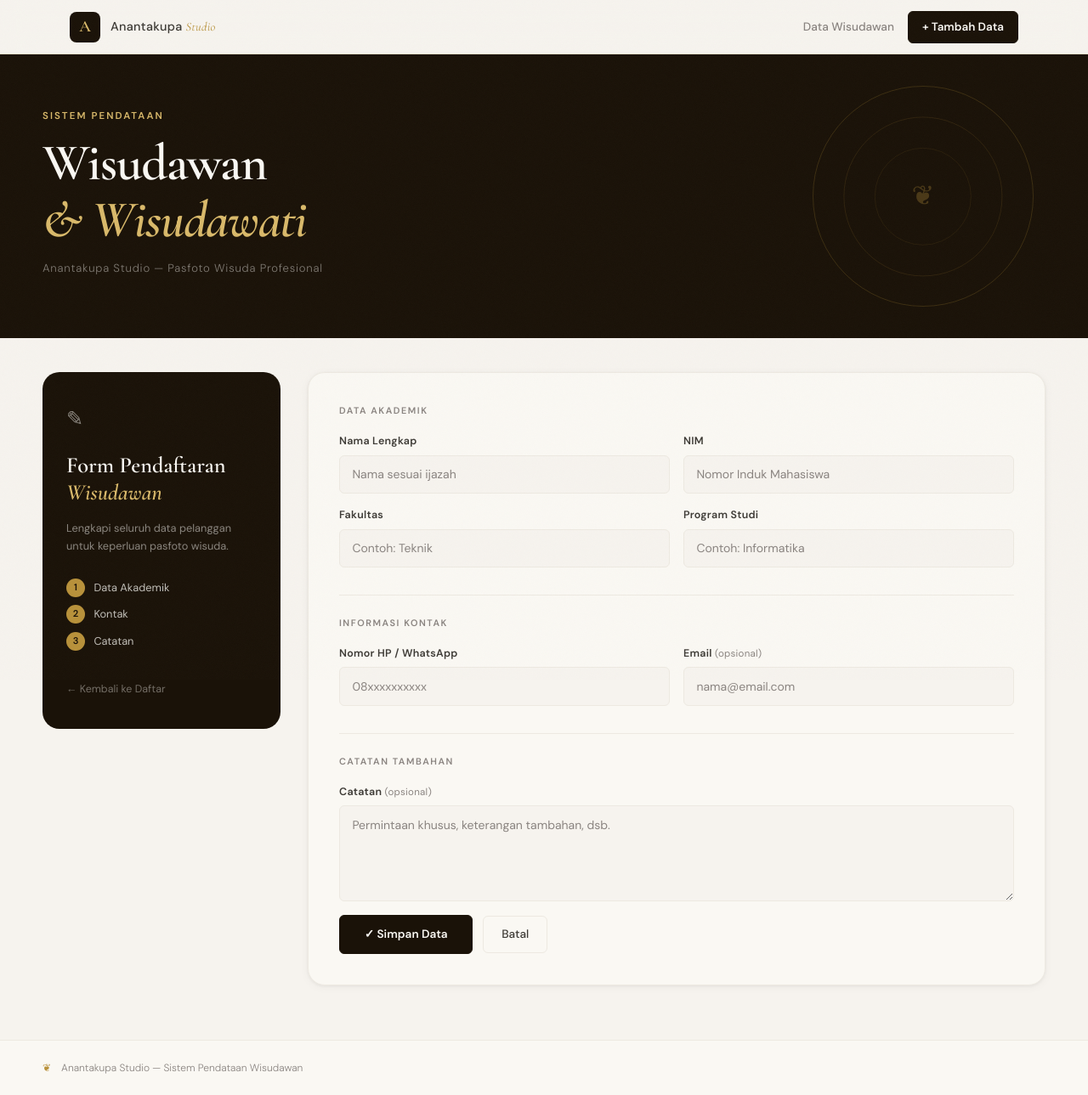
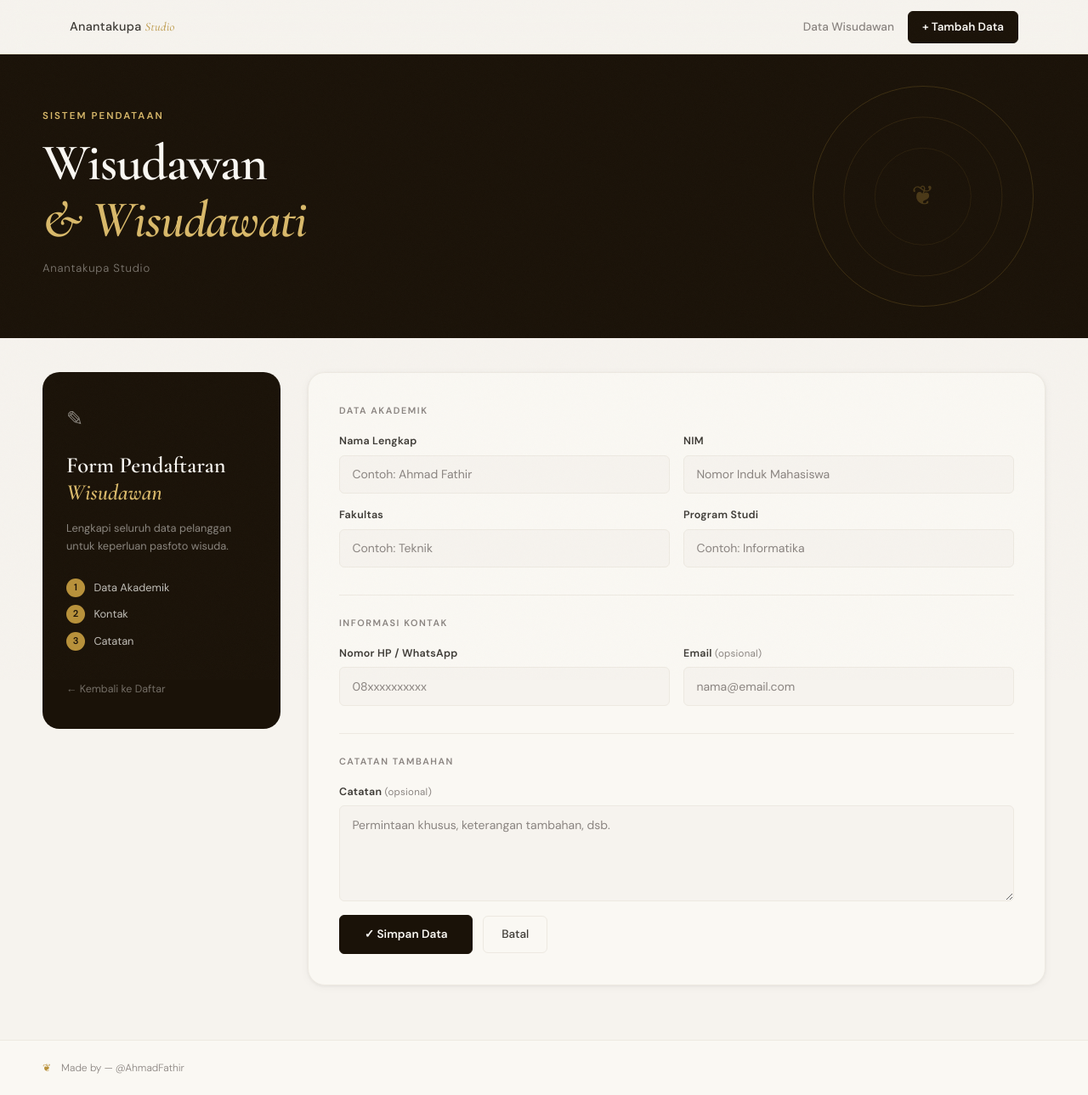
Before and after one commit to ahmadfathir/Pencatatan-Data-Wisudawan, a Flask app: page /tambah in a window 1280 px wide. Shown: the whole page at 85% size. Run offline with Flask 3, Linux system fonts and the light colour scheme.

Commit message:
tambah baru

```diff
--- a/webwisuda/templates/base.html
+++ b/webwisuda/templates/base.html
@@ -798,7 +798,7 @@ body {
 <nav class="site-nav">
     <div class="nav-inner">
         <a class="nav-brand" href="{{ url_for('index') }}">
-            <span class="brand-mark">A</span>
+            <!-- <span class="brand-mark">Logo</span> -->
             <span class="brand-name">Anantakupa <em>Studio</em></span>
         </a>
         <div class="nav-links">
@@ -812,7 +812,9 @@ body {
     <div class="header-content">
         <div class="header-eyebrow">Sistem Pendataan</div>
         <h1 class="header-title">Wisudawan<br><em>&amp; Wisudawati</em></h1>
-        <p class="header-sub">Anantakupa Studio &mdash; Pasfoto Wisuda Profesional</p>
+        <!-- <p class="header-sub">Anantakupa Studio &mdash; Pasfoto Wisuda Profesional</p> -->
+        <p class="header-sub">Anantakupa Studio</p>
+
     </div>
     <div class="header-deco">
         <div class="deco-ring r1"></div>
@@ -831,7 +833,7 @@ body {
 <footer class="site-footer">
     <div class="footer-inner">
         <span class="footer-mark">&#10086;</span>
-        <span>Anantakupa Studio &mdash; Sistem Pendataan Wisudawan</span>
+        <span>Made by &mdash; @AhmadFathir</span>
     </div>
 </footer>
 
--- a/webwisuda/templates/tambah.html
+++ b/webwisuda/templates/tambah.html
@@ -26,7 +26,7 @@
                 <div class="form-row-grid">
                     <div class="form-group">
                         <label class="field-label" for="nama_lengkap">Nama Lengkap</label>
-                        <input type="text" id="nama_lengkap" name="nama_lengkap" class="field-input" placeholder="Nama sesuai ijazah" required>
+                        <input type="text" id="nama_lengkap" name="nama_lengkap" class="field-input" placeholder="Contoh: Ahmad Fathir" required>
                     </div>
                     <div class="form-group">
                         <label class="field-label" for="nim">NIM</label>
```
